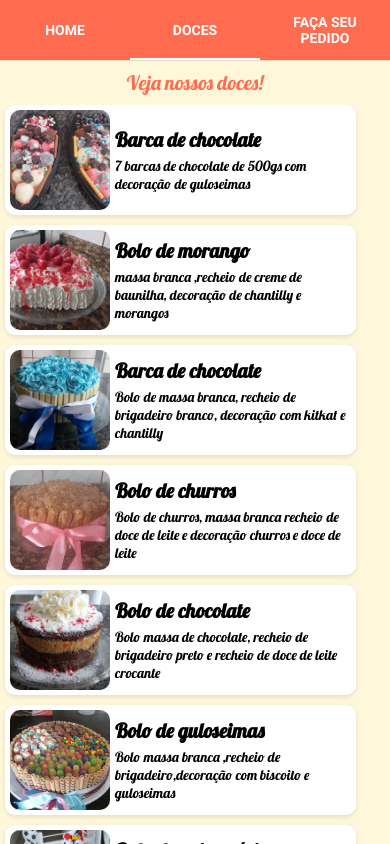
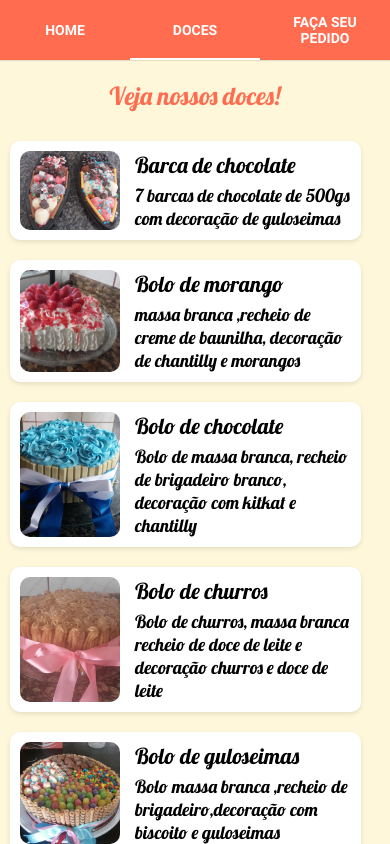
Before and after one commit to Luiz14es/App-Tia-Quero-Doce-, a React Native app: screen /Doces in a window 390 px wide. Built offline with nearby package versions, Linux system fonts and the light colour scheme.

Commit message:
inicio da funcionalidades da pagina doces.js

```diff
--- a/App.js
+++ b/App.js
@@ -45,7 +45,7 @@ function HomeScreen() {
   const linhas = texto.split(",");
 
   const slideAnim = useRef(new Animated.Value(300)).current;
-  const cardAnim = useRef(new Animated.Value(300)).current;
+  const cardAnim = useRef(new Animated.Value(500)).current;
 
   useEffect(() => {
     Animated.parallel([
--- a/assets/Components/doceList.js
+++ b/assets/Components/doceList.js
@@ -15,60 +15,64 @@ export const data = [
         id: "1",
         nome : "Barca de chocolate",
         image: barcaDeDoces,
-        descricao: "7 barcas de chocolate de 500gs com decoração de guloseimas"
+        descricao: "7 barcas de chocolate de 500gs com decoração de guloseimas",
+        tipo: "barca",
+        preco: 15
     },
     {
         id: "2",
         nome : "Bolo de morango",
         image: boloBrancoDeMorango,
-        descricao: "massa branca ,recheio de creme de baunilha, decoração de chantilly e morangos"
+        descricao: "massa branca ,recheio de creme de baunilha, decoração de chantilly e morangos",
+        tipo: "bolo",
+        preco: 20
     },
     {
         id: "3",
-        nome : "Barca de chocolate",
+        nome : "Bolo de chocolate",
         image: boloDeChocolateBranco,
-        descricao: "Bolo de massa branca, recheio de brigadeiro branco, decoração com kitkat e chantilly"
+        descricao: "Bolo de massa branca, recheio de brigadeiro branco, decoração com kitkat e chantilly",
+        tipo: "bolo",
+        preco: 20
     },
     {
         id: "4",
         nome : "Bolo de churros",
         image: boloDeChurros,
-        descricao: "Bolo de churros, massa branca recheio de doce de leite e decoração churros e doce de leite "
+        descricao: "Bolo de churros, massa branca recheio de doce de leite e decoração churros e doce de leite ",
+        tipo: "bolo",
+        preco: 20
     },
     {
         id: "5",
-        nome : "Bolo de chocolate",
-        image: boloDePetalasBrancas,
-        descricao: "Bolo massa de chocolate, recheio de brigadeiro preto e recheio de doce de leite crocante"
+        nome : "Bolo de guloseimas",
+        image: boloDivididoEmQuartoDoces,
+        descricao: "Bolo massa branca ,recheio de brigadeiro,decoração com biscoito e guloseimas",
+        tipo: "bolo",
+        preco: 20
     },
     {
         id: "6",
-        nome : "Bolo de guloseimas",
-        image: boloDivididoEmQuartoDoces,
-        descricao: "Bolo massa branca ,recheio de brigadeiro,decoração com biscoito e guloseimas"
+        nome : "Bolo de aniversário",
+        image: boloPersonalidoDePrincesa,
+        descricao: "Massa branca, recheio de brigadeiro branco e preto, decoração infanti",
+        tipo: "bolo",
+        preco: 20
     },
     {
         id: "7",
-        nome : "Bolo de aniversário",
-        image: boloPersonalizadoDeFlamengo,
-        descricao: "Bolo de massa de chocolate e recheio de brigadeiro preto ,decoração biscoito e granulados "
+        nome : "Cupcake de chocolate",
+        image: cupCakeRosa,
+        descricao: "Massa de chocolate, recheio de brigadeiro, decorados com pasta americana ",
+        tipo: "cupcake",
+        preco: 10
     },
     {
         id: "8",
-        nome : "Bolo de aniversário",
-        image: boloPersonalidoDePrincesa,
-        descricao: "Massa branca, recheio de brigadeiro branco e preto, decoração infanti"
-    },
-    {
-        id: "9",
-        nome : "Cupcake de chocolate",
-        image: cupCakeRosa,
-        descricao: "Massa de chocolate, recheio de brigadeiro, decorados com pasta americana "
-    },
-    {
-        id: "10",
         nome : "Ovo de colher",
         image: ovoDaPascoaDeBrigadeiro,
-        descricao: "ovo de colher 50grs, recheio de brigadeiro"
+        descricao: "ovo de colher 50grs, recheio de brigadeiro",
+        tipo: "ovo",
+        preco: 12
     }
 ]
--- a/assets/pages/doces.estilos.js
+++ b/assets/pages/doces.estilos.js
@@ -7,45 +7,42 @@ export const styles = StyleSheet.create({
       backgroundColor: '#fef7da',
     },
     title: {
-      fontSize: 20,
+      fontSize: 25,
       color: '#ff6c50',
-      marginTop: 10,
-      marginBottom: 10,
+      margin: 20,
       textAlign: 'center',
       fontFamily: 'Lobster',
     },
     card: {
-      flex: 1,
       flexDirection: "row",
       backgroundColor: "#fff",
       borderRadius: 10,
-      padding: 5,
-      marginBottom: 10,
+      padding: 10,
+      margin: 10,
       shadowColor: '#000',
       shadowOpacity: 0.1,
       shadowOffset: { width: 0, height: 2 },
       shadowRadius: 5,
       alignItems: "center",
       width: "90%",
-      marginLeft: 5,
     },
     imagem: {
       width: 100,
-      height: 100,
+      height: "100%",
       borderRadius: 10,
+      marginRight: 10
     },
     info: {
       marginLeft: 5,
       flexShrink: 1,
     },
     nome: {
-      fontSize: 20,
-      fontWeight: "800",
+      fontSize: 22,
       marginBottom: 5,
       fontFamily: 'Lobster',
     },
     descricao: {
-      fontSize: 14,
+      fontSize: 18,
       flexWrap: "wrap",
       fontFamily: 'Lobster',
     }
--- a/assets/pages/home.estilos.js
+++ b/assets/pages/home.estilos.js
@@ -46,7 +46,7 @@ export const styles = StyleSheet.create({
       alignItems: "flex-start"
     },
     cardHome: {
-      flex: 1,
+      height: "100%"
     },
     boloCard: {
       height: 50,
```
